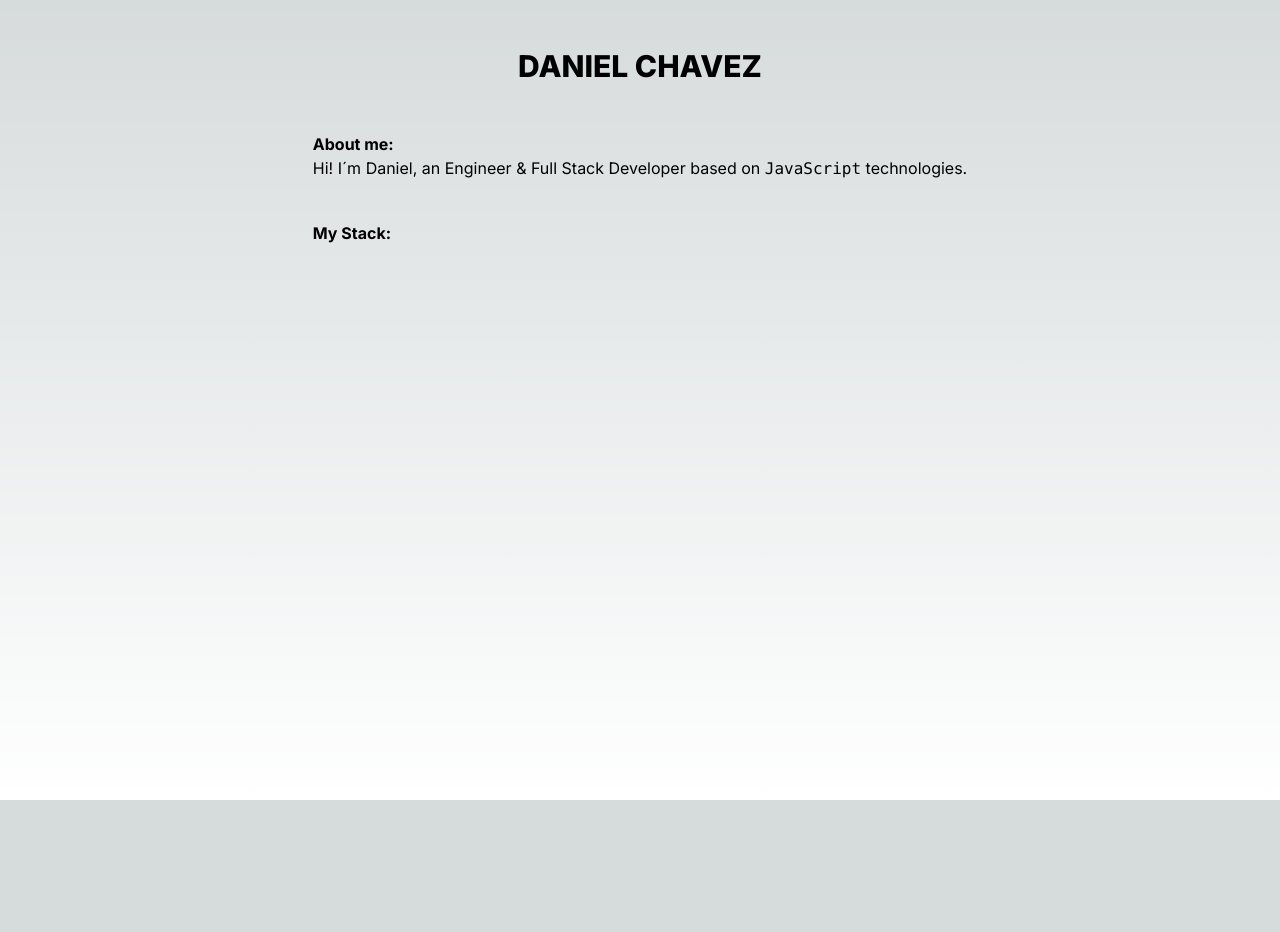
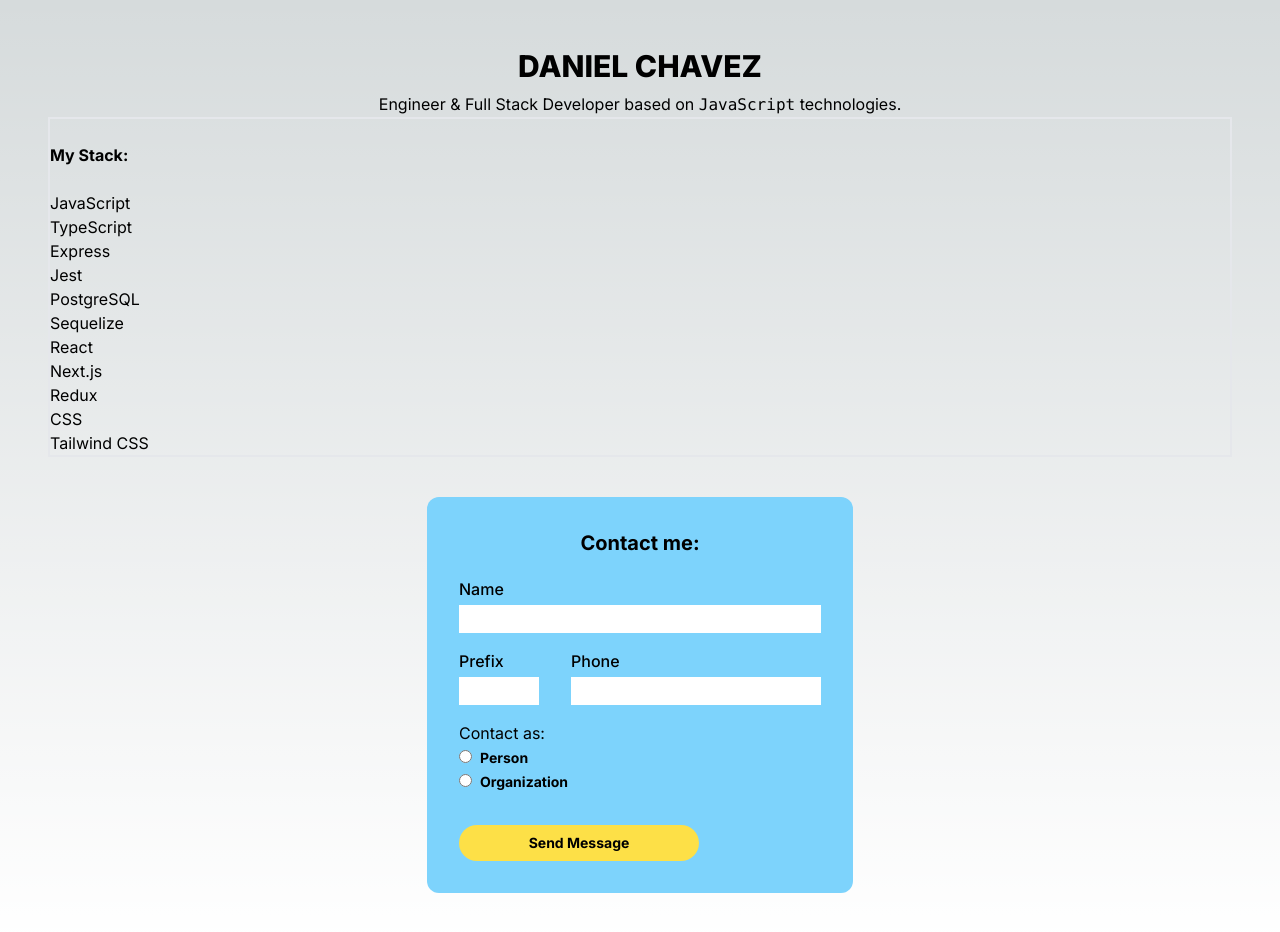
Before and after one commit to danielchavezs/portfolio, a Next.js app in the folder portfolio/: page / in a window 1280 px wide. Shown: the top 932 px of the page. Before the commit the page ends 800 px from the top, so only its background shows below. Built offline with nearby package versions, Linux system fonts and the light colour scheme.

Commit message:
Contact form component created. Structure and parameters working. Pending to manage email message (action).

```diff
--- /dev/null
+++ b/portfolio/src/app/actions/contactFormAction.ts
@@ -0,0 +1,19 @@
+export default function contactFormAction(name: string, prefix: number, phone: number, contactedBy: string, coName: string){
+    if (!name || !prefix || !phone || !contactedBy){
+        throw new Error ("Please complete all required fields before submitting.")
+    };
+    try {
+        console.log("Action successfull", {
+            name,
+            prefix,
+            contactedBy,
+            phone,
+            coName
+        });
+        window.alert("Success!")
+        return true;
+    } catch (error) {
+        console.error(error);
+        return false;
+    }
+};
--- /dev/null
+++ b/portfolio/src/app/components/contactForm.tsx
@@ -0,0 +1,222 @@
+'use client'
+import { useState } from "react";
+import contactFormAction from "../actions/contactFormAction";
+import { Errors, Parameters } from "../types";
+
+export default function ContactForm() {
+    const [parameters, setParameters] = useState({
+      name: "",
+      prefix: "",
+      phone: "",
+      contactedBy: "",
+      coName: "",
+    });
+
+    const [error, setError] = useState({
+      name: false,
+      prefix: false,
+      phone: false,
+      contactedBy: false,
+      coName: false,
+      count: 0
+    });
+
+    const handleChange = (event: React.ChangeEvent<HTMLInputElement>) => {
+      const property = event.target.name;
+      let value = event.target.value;
+      setParameters({ ...parameters, [property]: (value) });
+    };
+
+    const resetErrors = () => {
+      setError({
+        name: false,
+        prefix: false,
+        phone: false,
+        contactedBy: false,
+        coName: false,
+        count: 0
+      });
+    };
+
+    const resetAll = () => {
+      setParameters({
+        name: "",
+        prefix: "",
+        phone: "",
+        contactedBy: "",
+        coName: "",
+      });
+
+      resetErrors();
+    };
+
+    const validateForm = async () => {
+      resetErrors();
+      const requiredFields: (keyof Parameters)[] = ["name", "prefix", "phone", "contactedBy", "coName"];
+      let fieldsCompleted = true;
+
+      const newErrors = {name: false, prefix: false, phone: false, contactedBy: false, coName: false, count: 0};
+      for (const key of requiredFields) {
+        if (parameters[key] === "") {
+          if(key === "coName" && parameters.contactedBy === "person"){
+            console.log("Exception case: when contacted by person, there is no organization name.")
+          } else{
+            newErrors[key] = true;
+            fieldsCompleted = false;
+            newErrors.count++
+          }
+        };
+      };
+      setError(newErrors)
+      return fieldsCompleted;
+    };
+
+    const handleSubmit = async (e: React.FormEvent<HTMLFormElement>) => {
+      e.preventDefault();
+      const isValid = await validateForm();
+      console.log(isValid)
+
+      if (!isValid) {
+        console.log("ERRORS REGISTERED:", error);
+        alert("Please complete all required fields before submiting.");  // remember to improve ir with sweetalert2
+        return false;
+      };
+      try {
+        const { name, contactedBy, coName } = parameters;
+        const phone = Number(parameters.phone);
+        const prefix = Number(parameters.prefix)
+
+        const res = contactFormAction(name, prefix, phone, contactedBy, coName);
+        // setResults(res);
+      } catch (err) {
+        window.alert(error);
+      }
+    };
+
+    // console.log("PARAMETERS CATCHED: ", parameters);
+    return (
+        <div className="bg-sky-300 mt-10 flex flex-col items-center w-fit h-fit p-8 rounded-xl">
+            <h1 className="flex font-bold text-xl mb-5">Contact me:</h1>
+            {/* <div className="bg-white flex lg:flex-row md:flex-col md:rounded-2xl sm:flex-col max-w-fit shadow-2xl lg:rounded-2xl"> */}
+
+              <div className="flex justify-between">
+
+                <form onSubmit={handleSubmit}>
+
+                    <div className="mb-4">
+                        <label className="font-medium text-black">
+                            Name
+                        </label>
+                        <input
+                            className="px-2 pb-1 mt-1 w-full font-bold text-black"
+                            id="name"
+                            type="text"
+                            name="name"
+                            value={parameters.name}
+                            onChange={handleChange}
+                        />
+                    </div>
+
+                    <div className="flex flex-row justify-between space-x-8">
+                      <div className="flex flex-col">
+                          <label className="font-medium text-black">
+                              Prefix
+                          </label>
+                          <input
+                              className="px-2 pb-1 mt-1 w-20 font-bold text-black"
+                              id="prefix"
+                              type="number"
+                              name="prefix"
+                              value={parameters.prefix}
+                              onChange={handleChange}
+                          />
+                      </div>
+
+                      <div className="flex flex-col">
+                          <label className="font-medium text-black">
+                              Phone
+                          </label>
+                          <input
+                              className="px-2 pb-1 mt-1 w-full font-bold text-black"
+                              id="phone"
+                              type="number"
+                              name="phone"
+                              value={parameters.phone}
+                              onChange={handleChange}
+                          />
+                      </div>
+                    </div>
+
+
+                    <div className="my-4">
+                      <label className="">
+                        Contact as:
+                      </label>
+
+                      <div className="flex flex-col items-start">
+                        <label className=""
+                          // {parameters.contactedBy === "person" ? radioSelectedLabel: radioLabels}
+                        >
+                          <input
+                            type="radio"
+                            className="form-radio"
+                            name="contactedBy"
+                            value="person"
+                            checked={parameters.contactedBy === "person"}
+                            onChange={handleChange}
+                            id="person"
+                          />
+                          <span className="ml-2 text-sm font-bold">Person</span>
+                        </label>
+
+                        <label className=""
+                          // {parameters.contactedBy === "organization" ? radioSelectedLabel: radioLabels}
+                        >
+                          <input
+                            type="radio"
+                            className="form-radio"
+                            name="contactedBy"
+                            value="organization"
+                            checked={parameters.contactedBy === "organization"}
+                            onChange={handleChange}
+                            id="organization"
+                          />
+                          <span className="ml-2 text-sm font-bold">Organization</span>
+                        </label>
+                      </div>
+                      <span className={error.contactedBy? "text-xs text-red": "hidden"}>This field is required</span>
+                    </div>
+
+                    <div className={parameters.contactedBy === "organization" ? "" : "hidden"}>
+                        <label className="font-medium text-black">
+                            Company´s Name
+                            {/* <span className="text-xs text-gray-700">(optional)</span> */}
+                        </label>
+                        <input
+                            className="px-2 pb-1 mt-1 w-full font-bold text-black"
+                            id="coName"
+                            type="text"
+                            name="coName"
+                            value={parameters.coName}
+                            onChange={handleChange}
+                        />
+                    </div>
+
+                  {/* <div className=""> */}
+                    <button
+                      type="submit"
+                      className="lg:w-60 md:w-64 mt-8 flex font-bold text-sm bg-yellow-300 py-2 pl-12 pr-6 sm:place-content-center sm:px-0 rounded-3xl hover:bg-ligthlime sm:w-full"
+                    >
+                      {/* <CalculatorIcon/> puede ser un logo de mail */}
+                      {" "}
+                      Send Message{" "}
+                    </button>
+                  {/* </div> */}
+
+                </form>
+              </div>
+
+        </div>
+
+    )
+};
--- a/portfolio/src/app/page.tsx
+++ b/portfolio/src/app/page.tsx
@@ -1,17 +1,29 @@
 import Image from "next/image";
+import Link from "next/link";
+import ContactForm from "./components/contactForm";
 
 export default function Home() {
   return (
     <main className="flex min-h-screen flex-col items-center p-12">
-        <h1 className="flex text-3xl font-extrabold mb-12"> DANIEL CHAVEZ </h1>
+        <h1 className="flex text-3xl font-extrabold mb-2"> DANIEL CHAVEZ </h1>
+        <p>Engineer & Full Stack Developer based on <code>JavaScript</code> technologies.</p>
 
-        <div className= "flex flex-col ">
-          <h2 className="flex font-bold">About me:</h2>
-          <p>Hi! I´m Daniel, an Engineer & Full Stack Developer based on <code>JavaScript</code> technologies.</p>
-          <h2 className="flex font-bold mt-10">My Stack:</h2>
+        <div className= "flex flex-col justify-items-start w-full border-2">
+          {/* <h2 className="flex font-bold">About me:</h2> */}
+          <h2 className="flex font-bold m-6 ml-0">My Stack:</h2>
+            <ul> JavaScript </ul>
+            <ul> TypeScript </ul>
+            <ul> Express </ul>
+            <ul> Jest </ul>
+            <ul> PostgreSQL </ul>
+            <ul> Sequelize </ul>
+            <ul> React </ul>
+            <ul> Next.js </ul>
+            <ul> Redux </ul>
+            <ul> CSS </ul>
+            <ul> Tailwind CSS </ul>
         </div>
-      {/* <div className="z-10 w-full max-w-5xl items-center justify-between font-mono text-sm lg:flex">
-      </div> */}
+      <ContactForm/>
     </main>
   );
 }
--- /dev/null
+++ b/portfolio/src/app/types.ts
@@ -0,0 +1,21 @@
+export interface Parameters {
+    name: string;
+    prefix: string;
+    phone: string;
+    contactedBy: string,
+    coName: string;
+}
+
+export type Errors = {
+    [key in keyof Parameters]: boolean;
+  } & { count: number };
+
+
+export interface Results {
+    months: number;
+    moNominal: number;
+    moInterestOnly: number;
+    toDisplay: string;
+    totalPayment: string;
+    solved: boolean;
+  }
```
Also changed, not shown: portfolio/src/app/components/projects.tsx (added).
